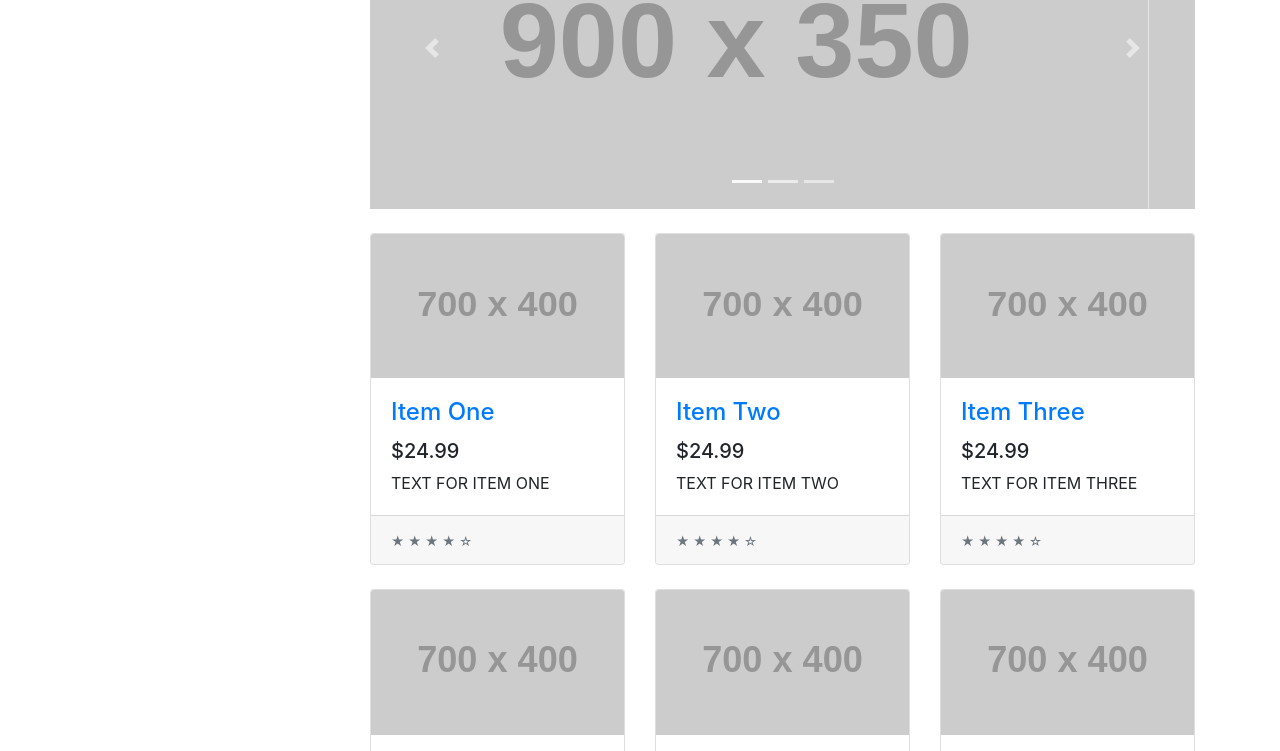
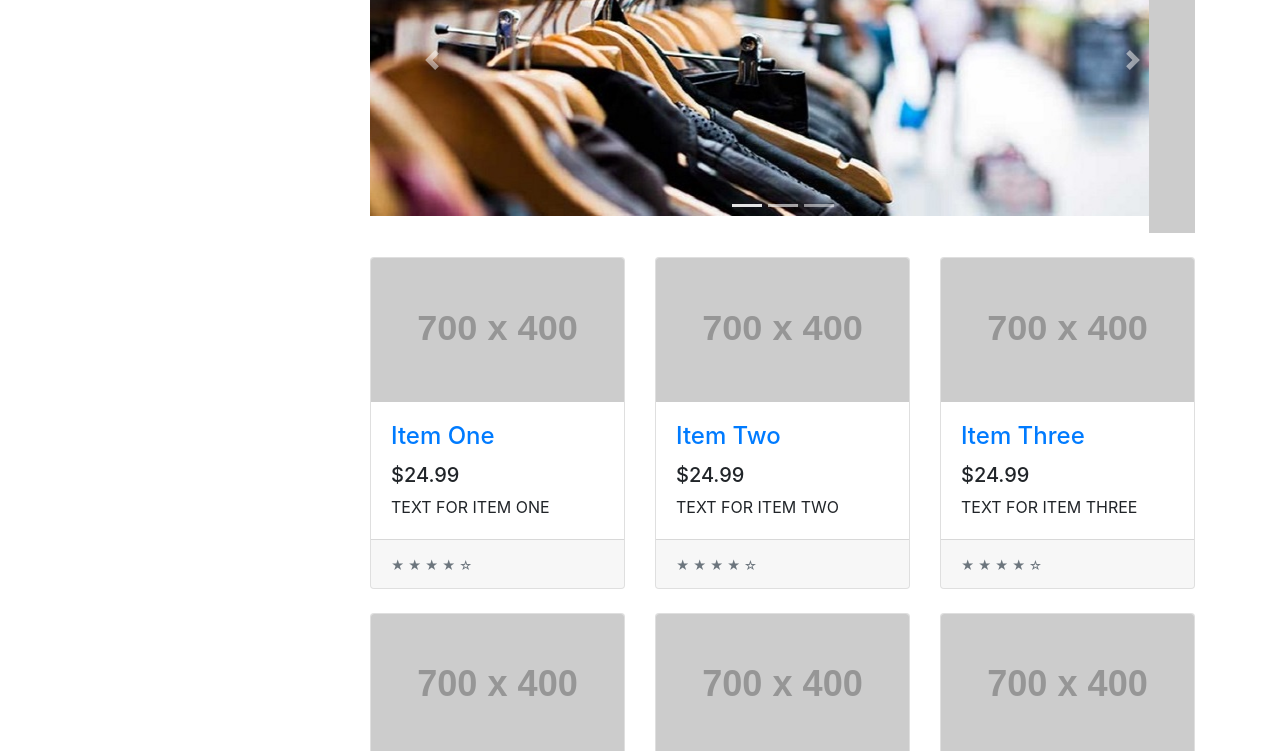
Before and after one commit to nelsop90/Assignment2, a website: page index.html in a window 1280 px wide. Shown: the part 192-943 px from the top of the page. Drawn offline with Linux system fonts and the light colour scheme; placeholder pictures from the web are drawn by us; files whose address does not match are found by name.

Commit message:
Update index.html

```diff
--- a/index.html
+++ b/index.html
@@ -70,12 +70,15 @@
           </ol>
           <div class="carousel-inner" role="listbox">
             <div class="carousel-item active">
-              <img class="d-block img-fluid" src="http://placehold.it/900x350" alt="First slide">
+      //first image in carousel
+              <img class="pictures" src="CoverImage.jpg" alt="First slide">
             </div>
             <div class="carousel-item">
+     //second image in carousel
               <img class="d-block img-fluid" src="http://placehold.it/900x350" alt="Second slide">
             </div>
             <div class="carousel-item">
+     //third image in carousel
               <img class="d-block img-fluid" src="http://placehold.it/900x350" alt="Third slide">
             </div>
           </div>
```
